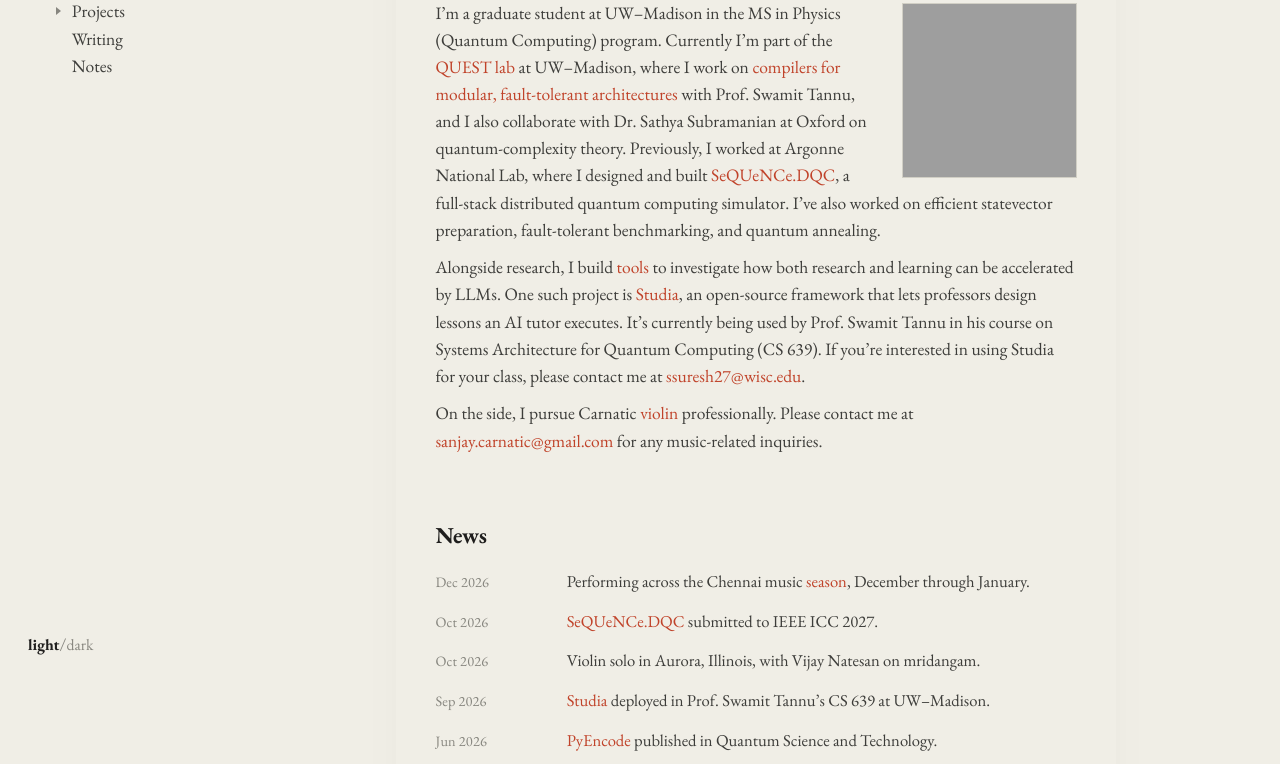
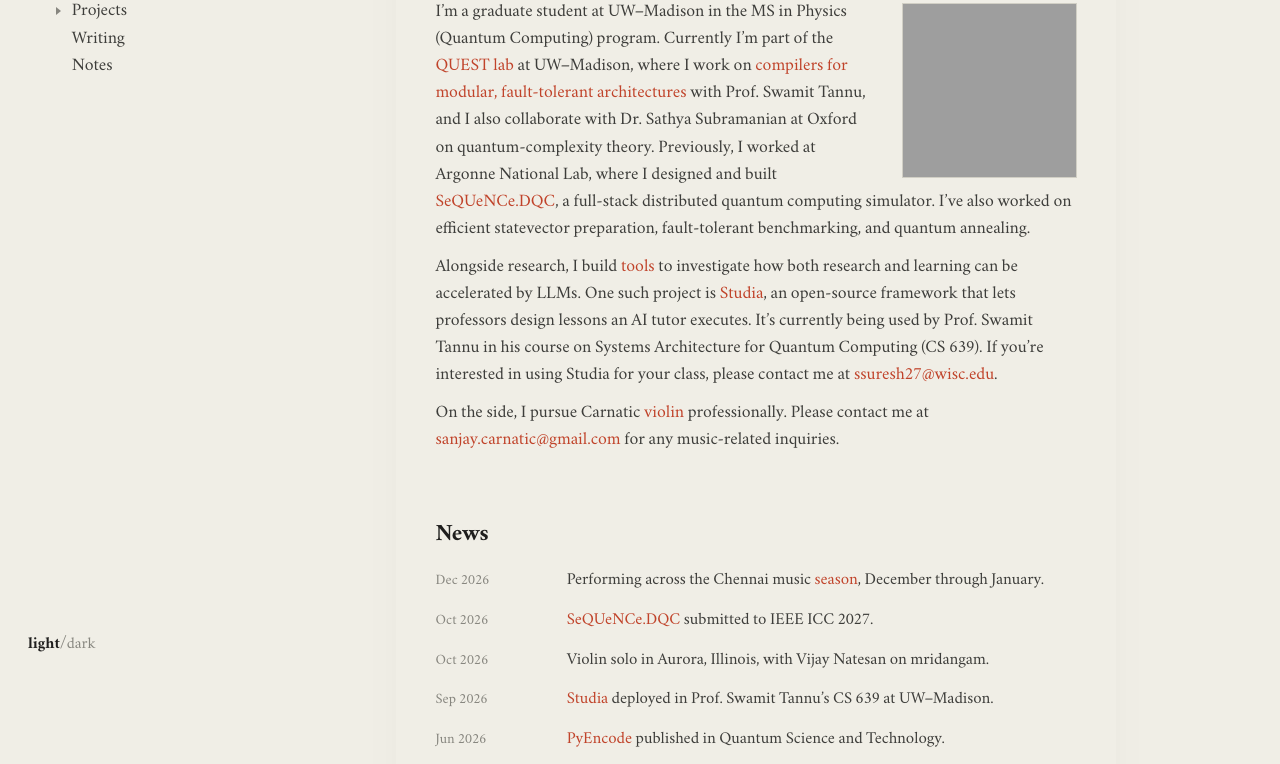
Before and after one commit to ssuresh27-byte/ssuresh27-byte.github.io, a plain HTML site: page index.html in a window 1280 px wide. Shown: the part 116-880 px from the top of the page. Drawn offline with Linux system fonts and the light colour scheme; grey boxes are pictures that could not be loaded.

Commit message:
Switch site font to Cochineal

```diff
--- a/index.html
+++ b/index.html
@@ -17,9 +17,9 @@
   <link rel="icon" href="/favicon.svg" type="image/svg+xml" />
   <link rel="icon" type="image/png" sizes="96x96" href="/favicon-96x96.png" />
   <link rel="apple-touch-icon" href="/apple-touch-icon.png" />
-  <link rel="preload" href="/fonts/garamond-regular.woff2" as="font" type="font/woff2" crossorigin />
-  <link rel="preload" href="/fonts/garamond-bold.woff2" as="font" type="font/woff2" crossorigin />
-  <link rel="stylesheet" href="style.css?v=168" />
+  <link rel="preload" href="/fonts/cochineal-regular.woff2" as="font" type="font/woff2" crossorigin />
+  <link rel="preload" href="/fonts/cochineal-bold.woff2" as="font" type="font/woff2" crossorigin />
+  <link rel="stylesheet" href="style.css?v=169" />
 </head>
 <body class="p-home">
 
--- a/style.css
+++ b/style.css
@@ -21,6 +21,10 @@
 @font-face { font-family:'EB Garamond'; font-style:normal; font-weight:700; font-display:block; src:url(/fonts/garamond-bold.woff2) format('woff2'); }
 @font-face { font-family:'EB Garamond'; font-style:italic; font-weight:400; font-display:block; src:url(/fonts/garamond-italic.woff2) format('woff2'); }
 
+@font-face { font-family:'Cochineal'; font-style:normal; font-weight:400; font-display:block; src:url(/fonts/cochineal-regular.woff2) format('woff2'); }
+@font-face { font-family:'Cochineal'; font-style:normal; font-weight:700; font-display:block; src:url(/fonts/cochineal-bold.woff2) format('woff2'); }
+@font-face { font-family:'Cochineal'; font-style:italic; font-weight:400; font-display:block; src:url(/fonts/cochineal-italic.woff2) format('woff2'); }
+
 /* ───── Reset ───── */
 *, *::before, *::after { margin: 0; padding: 0; box-sizing: border-box; }
 
@@ -29,9 +33,9 @@
 /* ───── Theme (light only) ───── */
 :root {
   color-scheme: light;
-  /* EB Garamond (the Sophie Wang serif) for body + headings + nav; Plex Mono accents */
-  --font-display: 'EB Garamond', Garamond, Georgia, 'Times New Roman', serif;
-  --font-body:    'EB Garamond', Garamond, Georgia, 'Times New Roman', serif;
+  /* Cochineal serif for body + headings + nav; Plex Mono accents */
+  --font-display: 'Cochineal', Garamond, Georgia, 'Times New Roman', serif;
+  --font-body:    'Cochineal', Garamond, Georgia, 'Times New Roman', serif;
   --font-mono:    'IBM Plex Mono', 'Courier New', Courier, monospace;
   --t:            0.3s cubic-bezier(0.4, 0, 0.2, 1);
   --transition:   0.3s cubic-bezier(0.4, 0, 0.2, 1);
```
Also changed, not shown: 404.html (+3 -3 lines), music.html (+3 -3 lines), notes.html (+3 -3 lines), projects.html (+3 -3 lines), projects/studia.html (+3 -3 lines), projects/surfacescope.html (+3 -3 lines), research.html (+3 -3 lines), writing.html (+3 -3 lines), fonts/cochineal-bold.woff2 (added), fonts/cochineal-italic.woff2 (added), fonts/cochineal-regular.woff2 (added).
